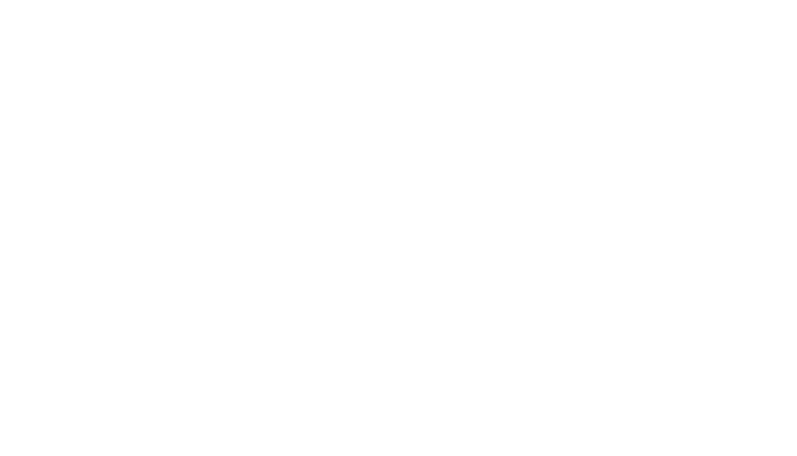
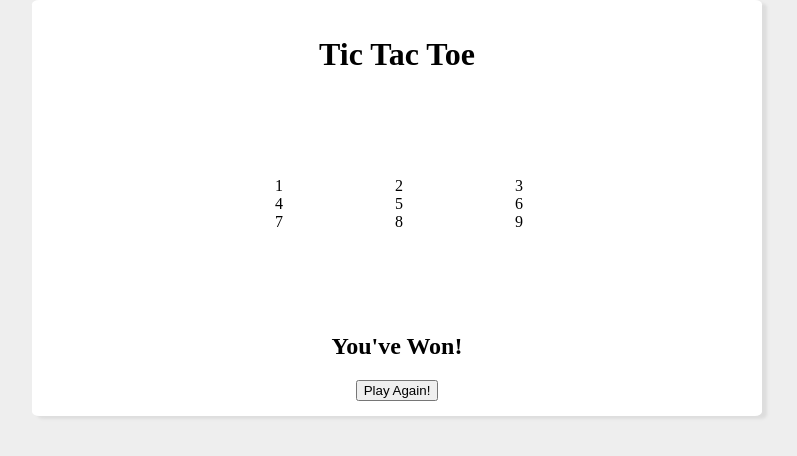
Before and after one commit to marisoldrodriguez/Milestone-Project-1, a plain HTML site: page index.html in a window 1280 px wide. Shown: the whole page, without its empty margins (243-1040 px from the left). Drawn offline with Linux system fonts and the light colour scheme.

Commit message:
basic game layout created in html and the start of styling

```diff
--- a/index.html
+++ b/index.html
@@ -1,13 +1,31 @@
 <!DOCTYPE html>
 <html lang="en">
-<head>
-    <meta charset="UTF-8">
-    <meta http-equiv="X-UA-Compatible" content="IE=edge">
-    <meta name="viewport" content="width=device-width, initial-scale=1.0">
+  <head>
+    <meta charset="UTF-8" />
+    <meta http-equiv="X-UA-Compatible" content="IE=edge" />
+    <meta name="viewport" content="width=device-width, initial-scale=1.0" />
     <title>Tic Tac Toe</title>
-    <link rel="stylesheet" href="style.css">
-</head>
-<body>
+    <link rel="stylesheet" href="style.css" />
+  </head>
+  <body>
+    <div id="container">
+      <h1>Tic Tac Toe</h1>
+      <div id="game-board">
+        <div class="cell">1</div>
+        <div class="cell">2</div>
+        <div class="cell">3</div>
+        <div class="cell">4</div>
+        <div class="cell">5</div>
+        <div class="cell">6</div>
+        <div class="cell">7</div>
+        <div class="cell">8</div>
+        <div class="cell">9</div>
+      </div>
+      <div id="game-results">
+        <h2 id="win-lose">You've Won!</h2>
+        <button id="play-again">Play Again!</button>
+      </div>
+    </div>
     <script src="/script.js"></script>
-</body>
+  </body>
 </html>
--- a/script.js
+++ b/script.js
@@ -1 +1 @@
-console.log('Hi')
+console.log("Hi");
--- a/style.css
+++ b/style.css
@@ -0,0 +1,34 @@
+body {
+    font-family: Source Sans Pro;
+    background: #eee;
+    margin: auto;
+    text-align: center;
+
+  }
+
+  #container {
+    background: white;
+    padding: 15px;
+    width: 700px;
+    margin: auto;
+    box-shadow: 5px 3px 3px #ddd;
+    border-radius: 1%;
+    display: flex;
+    flex-direction: column;
+  }
+
+  #game-board {
+    /* display: grid;
+    grid-template-columns: repeat(3, 2em); */
+    display: grid;
+    width: 540px;
+    grid-template-columns: 120px 120px 120px;
+    align-items: start;
+    justify-content: center;
+    margin: 82px
+      }
+
+  #cell-1 {
+      border-bottom-color: black
+
+      }
```
